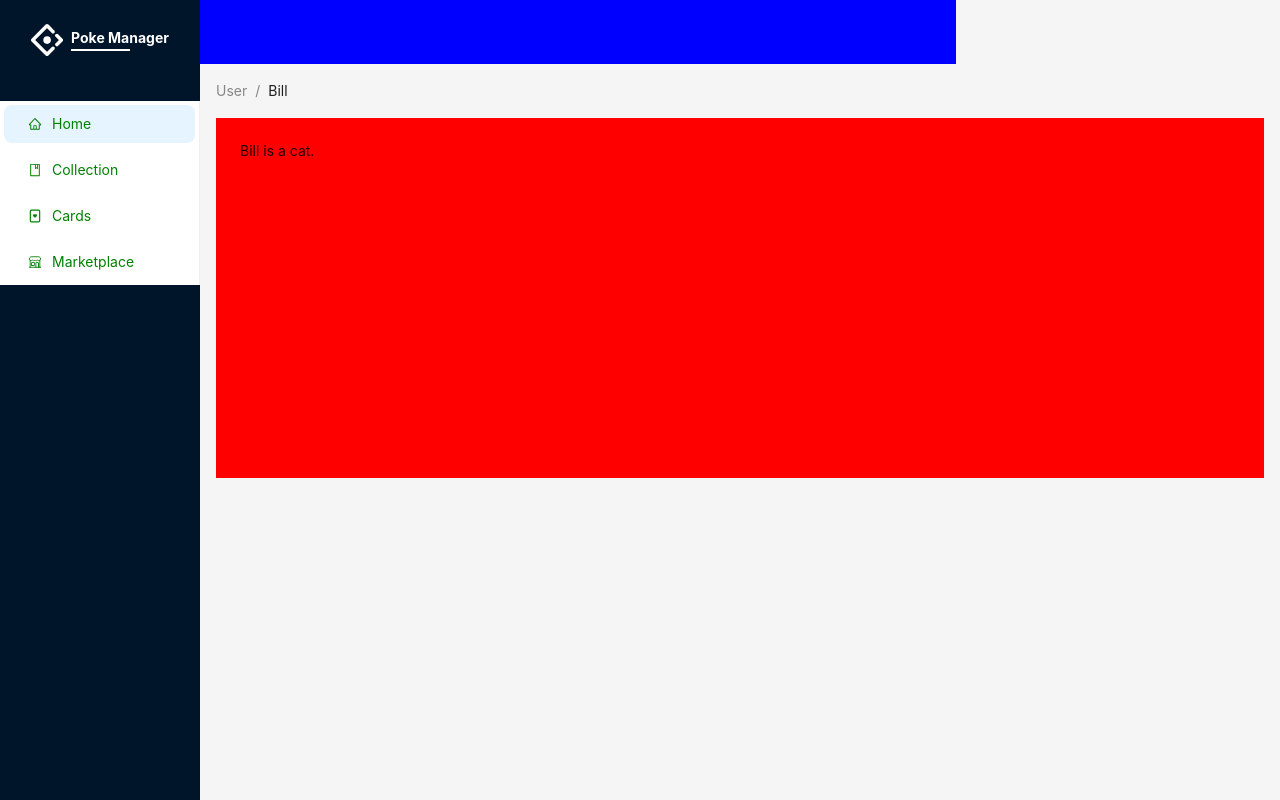
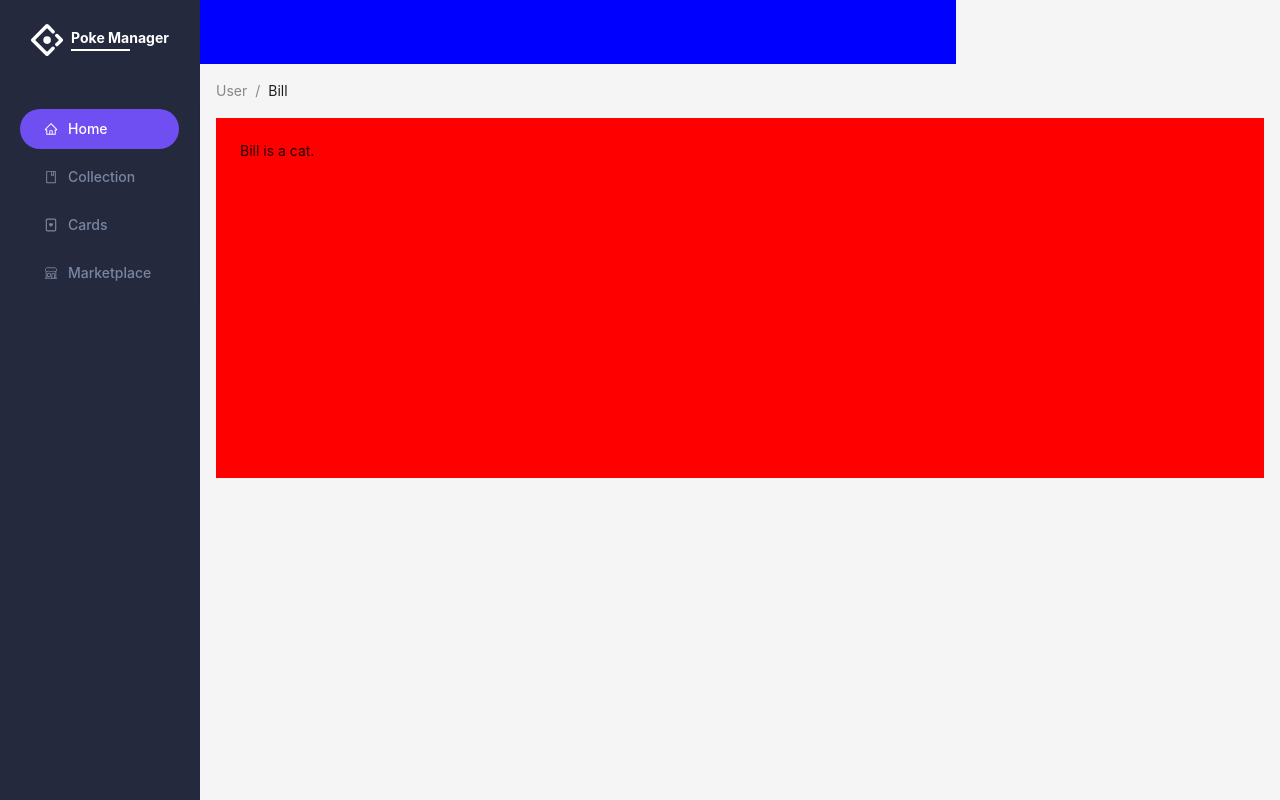
Before and after one commit to jeremyv59/poke-collection-manager, a React (Create React App) app: page / in a window 1280 px wide. Built offline with nearby package versions, Linux system fonts and the light colour scheme.

Commit message:
Implement styles to all menu items of sidebar component (hover,selected & both)

```diff
--- a/src/components/sidebar/Sidebar.tsx
+++ b/src/components/sidebar/Sidebar.tsx
@@ -7,6 +7,7 @@ import {
   SidebarMenu,
 } from "./sidebar_styled";
 import { items } from "../../constants/menuItems";
+import { theme } from "../../styles/Theme";
 
 const Sidebar: React.FC = () => {
   return (
@@ -15,12 +16,22 @@ const Sidebar: React.FC = () => {
       breakpoint={"xl"}
       collapsedWidth={80}
       trigger={null}
+      style={{ background: theme.colors.dark }}
     >
       <SidebarHeader>
         <HeaderIcon />
         <HeaderTxt>Poke Manager</HeaderTxt>
       </SidebarHeader>
-      <SidebarMenu items={items} defaultSelectedKeys={["1"]} mode="inline" />
+      <SidebarMenu
+        direction="ltr"
+        items={items.map((item, index) => ({
+          key: item.key,
+          icon: item.icon,
+          label: item.label,
+        }))}
+        defaultSelectedKeys={["1"]}
+        mode="inline"
+      />
     </Layout.Sider>
   );
 };
--- a/src/components/sidebar/sidebar_styled.tsx
+++ b/src/components/sidebar/sidebar_styled.tsx
@@ -45,12 +45,28 @@ export const HeaderTxt = styled.p`
 `;
 
 export const SidebarMenu = styled(Menu)`
-  height: 23%;
+  background-color: transparent;
   display: flex;
   flex-direction: column;
-  justify-content: space-evenly;
+  align-items: center;
+  gap: 0.5rem;
+  padding: 0rem 1rem;
 
   .ant-menu-item {
-    color: green;
+    color: ${({ theme }) => theme.colors.gray};
+    font-weight: 500;
+    border-radius: 2.5rem;
+    margin: 0rem !important;
+  }
+
+  && .ant-menu-item:hover {
+    color: ${({ theme }) => theme.colors.white} !important;
+    background: transparent !important;
+  }
+
+  .ant-menu-item-selected,
+  && .ant-menu-item-selected:hover {
+    background-color: ${({ theme }) => theme.colors.purple} !important;
+    color: ${({ theme }) => theme.colors.white};
   }
 `;
--- a/src/styles/Theme.ts
+++ b/src/styles/Theme.ts
@@ -5,7 +5,6 @@ export type ThemeType = {
 export const theme = {
   colors: {
     purple: "#6F4EF2",
-    secondary: "#ffb300",
     gray : "#7A86A1",
     dark: "#24293E",
     white: "#ffffff",
```
